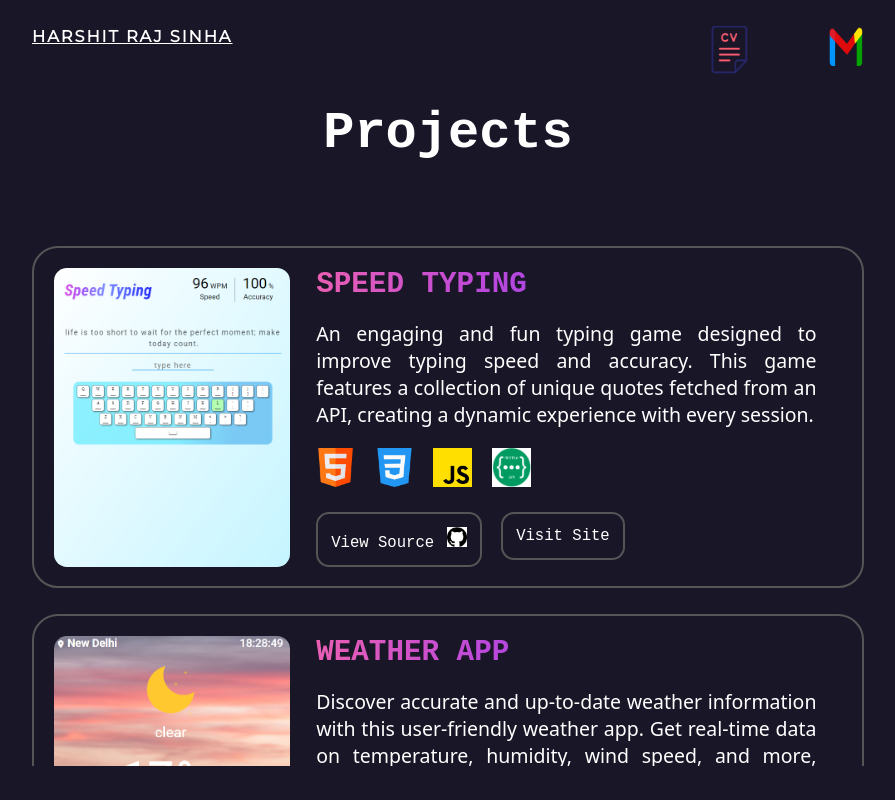
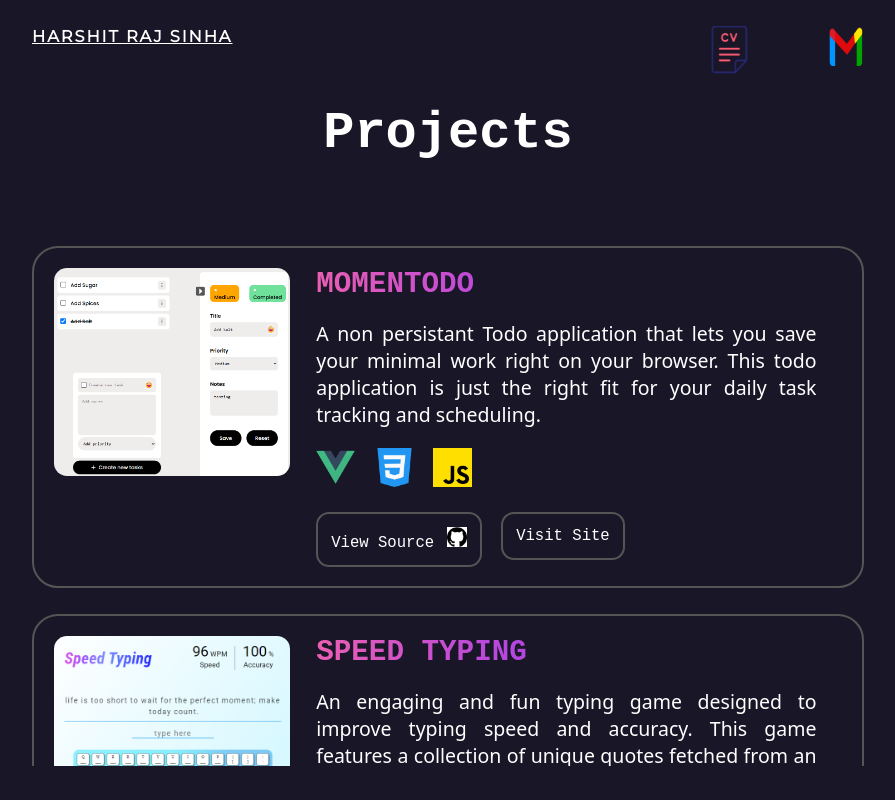
Before and after one commit to harshitrajsinha/portfolio, a website built with Vite: page projects/index.html in a window 1280 px wide. Shown: the whole page, without its empty margins (192-1087 px from the left). Built offline with nearby package versions, Linux system fonts and the light colour scheme.

Commit message:
new project added

```diff
--- a/projects/index.html
+++ b/projects/index.html
@@ -66,6 +66,67 @@
       </header>
       <h1 class="to-center">Projects</h1>
       <div class="cards-container">
+        <div class="cards-container__card">
+          <div class="cards-container__card-img">
+            <img
+              class="portrait-orient"
+              src="../public/projects/todo-portrait.png"
+            />
+            <img
+              class="landscape-orient"
+              src="../public/projects/todo-landscape.png"
+            />
+          </div>
+          <div class="cards-container__card-info">
+            <div class="card-info__title">Momentodo</div>
+            <div class="card-info__desc">
+              A non persistant Todo application that lets you save your minimal
+              work right on your browser. This todo application is just the
+              right fit for your daily task tracking and scheduling.
+            </div>
+            <div class="card-info__stack">
+              <ul>
+                <li>
+                  <img
+                    src="../public/projects/stack-icons/vuejs.png"
+                    alt="VueJS"
+                    title="VueJS"
+                  />
+                </li>
+                <li>
+                  <img
+                    src="../public/projects/stack-icons/css-3.png"
+                    alt="CSS3"
+                    title="CSS3"
+                  />
+                </li>
+                <li>
+                  <img
+                    src="../public/projects/stack-icons/js.png"
+                    alt="VanillaJS"
+                    title="VanillaJS"
+                  />
+                </li>
+              </ul>
+            </div>
+            <div class="card-info__links">
+              <a
+                href="https://github.com/harshitrajsinha/todo-vue"
+                target="_blank"
+                ><button class="github-link">
+                  View Source<span class="source-icon"
+                    ><img src="../public/projects/stack-icons/github-logo.png"
+                  /></span></button
+              ></a>
+
+              <a
+                href="https://phenomenal-hotteok-3af725.netlify.app/"
+                target="_blank"
+                ><button class="site-link">Visit Site</button></a
+              >
+            </div>
+          </div>
+        </div>
         <div class="cards-container__card">
           <div class="cards-container__card-img">
             <img
```
Also changed, not shown: src/style.css (+6 -5 lines), public/projects/stack-icons/vuejs.png (added), public/projects/todo-landscape.png (added), public/projects/todo-portrait.png (added).
